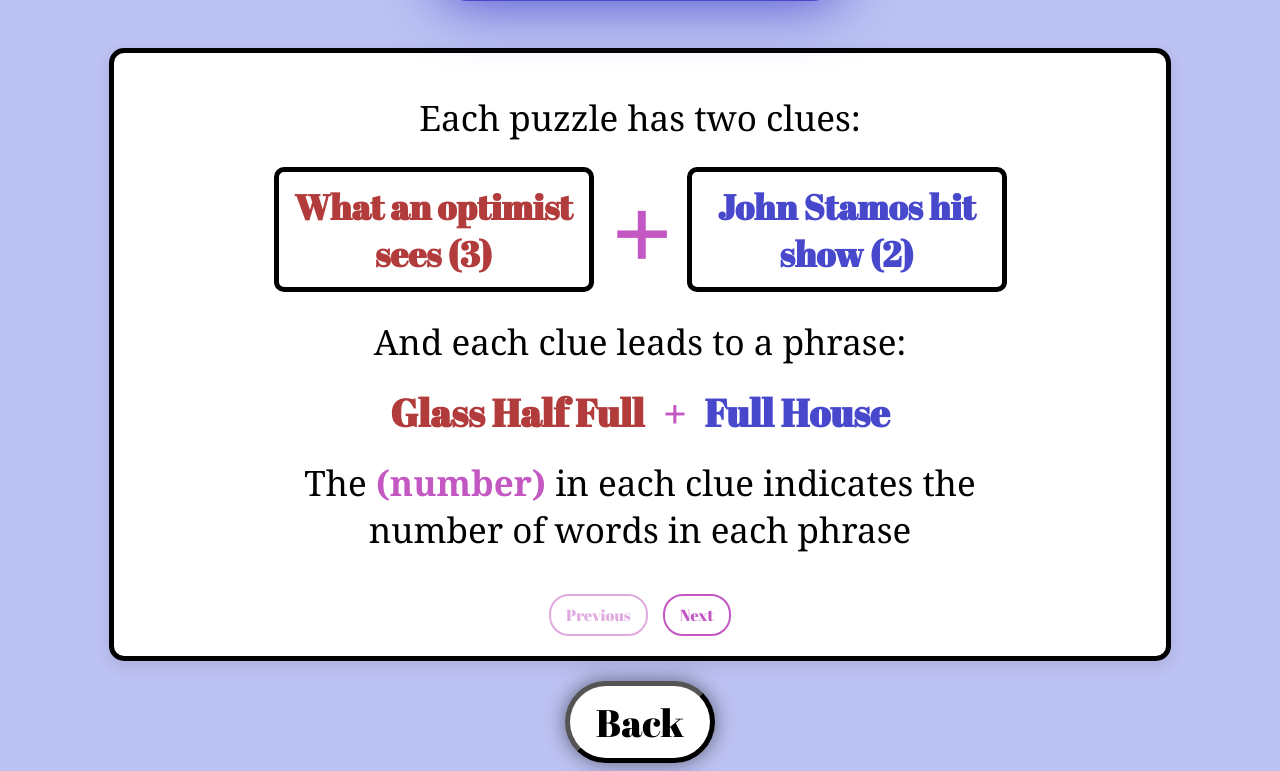
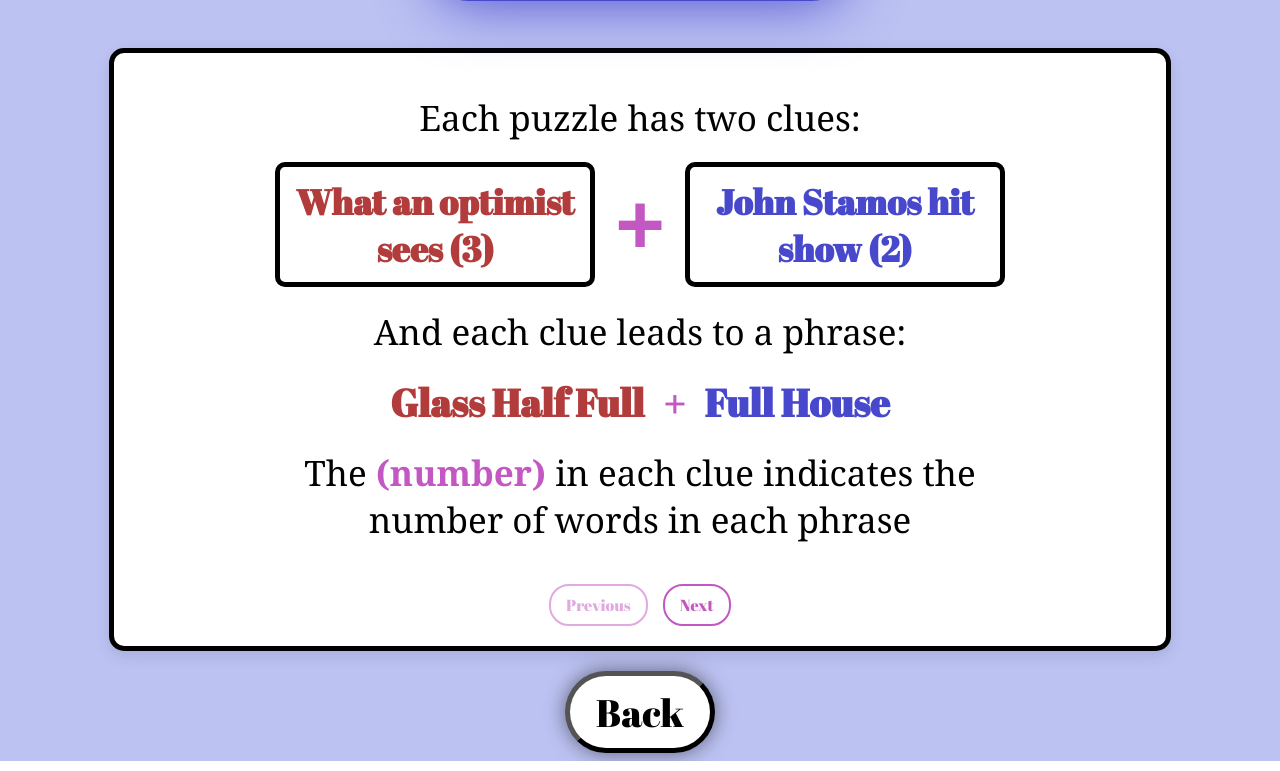
Before and after one commit to CharlieA8/In-Betweens-Py, a Flask app: page /rules in a window 1280 px wide. Shown: the part 224-995 px from the top of the page. Run offline with Flask 3, Linux system fonts and the light colour scheme; data that the repository does not hold is empty; parts of the project's set-up code (start-up, migrations or seed data) failed here and were passed over; some libraries are stand-ins or nearby versions.

Commit message:
adjusted massive plus sign

```diff
--- a/static/main.css
+++ b/static/main.css
@@ -192,8 +192,9 @@ input {
 }
 
 .plus {
-    font-size: 100px;
+    font-size: 85px;
     font-style: bold;
+    font-family: Arial;
 }
 
 .correct {
```
